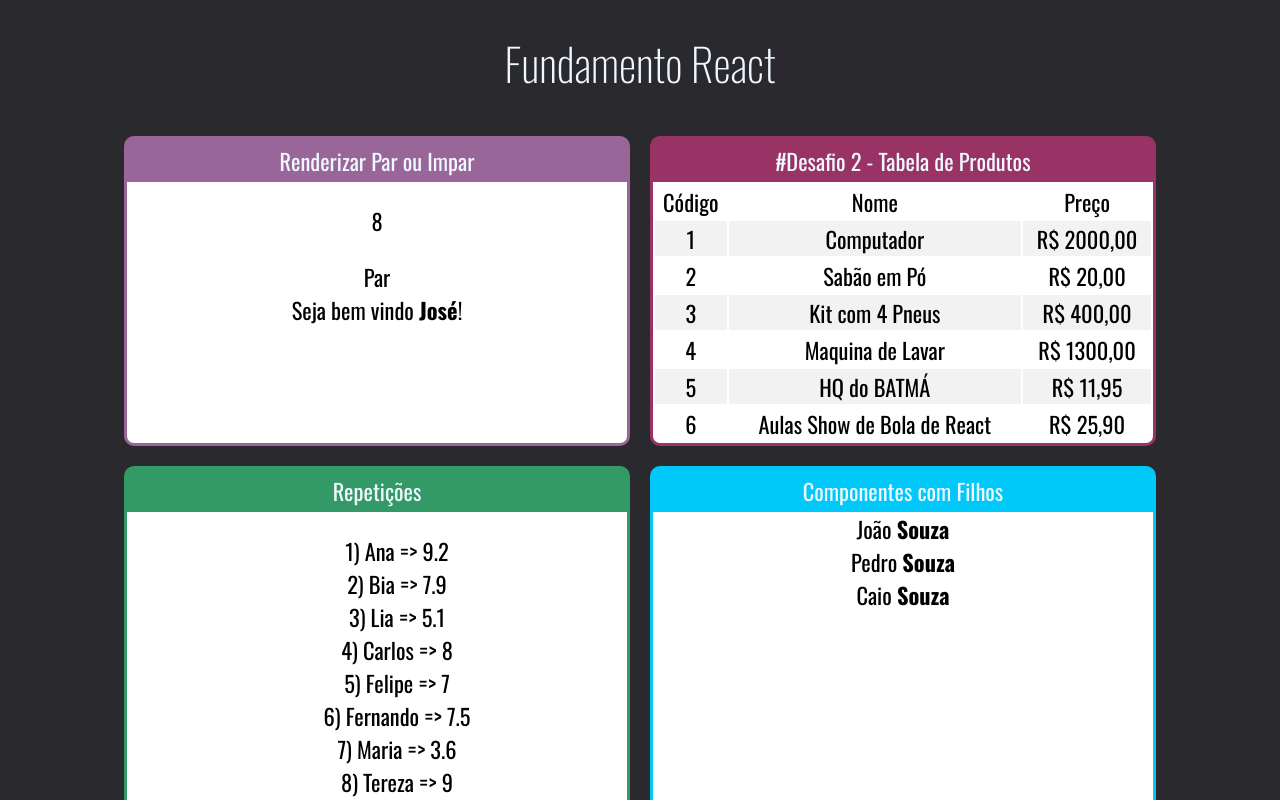
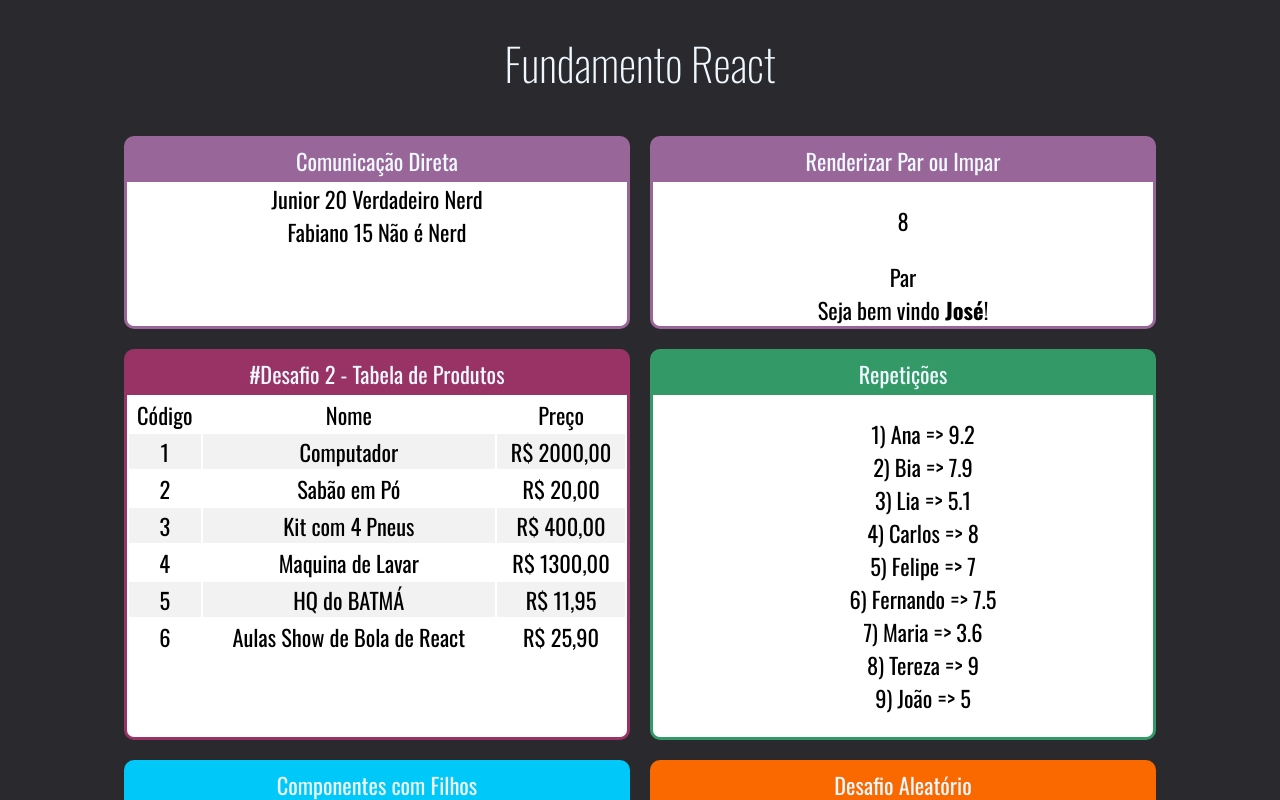
Before and after one commit to CarlosGenuino/fundamentos-react, a React (Create React App) app: page / in a window 1280 px wide. Shown: the top 800 px of the page. Built offline with nearby package versions, Linux system fonts and the light colour scheme; the HTML template or start-up script is replaced by a standard one.

Commit message:
Comunicação Direta - Pai para Filho

```diff
--- a/src/App.jsx
+++ b/src/App.jsx
@@ -12,12 +12,18 @@
 import TabelaProduto from './components/repeticao/TabelaProduto';
 import ParOuImpar from './components/condicional/ParOuImpar';
 import UserInfo from './components/condicional/UserInfo';
+import DiretaPai from './components/comunicacao/DiretaPai';
 
 export default () => (
   <div id="app">
     <h1>Fundamento React</h1>
 
     <div className="cards">
+
+
+        <Card titulo="Comunicação Direta" color="#996699">
+            <DiretaPai/>
+        </Card>
 
         <Card titulo="Renderizar Par ou Impar" color="#996699">
             <ParOuImpar numero={8}></ParOuImpar>
--- /dev/null
+++ b/src/components/comunicacao/DiretaFilho.jsx
@@ -0,0 +1,11 @@
+import React from 'react'
+
+export default props => {
+    return (
+        <div>
+            <span>{props.nome} </span>
+            <span>{props.idade} </span>
+            <span>{props.nerd ? 'Verdadeiro Nerd': 'Não é Nerd'}</span>
+        </div>
+    )
+}
--- /dev/null
+++ b/src/components/comunicacao/DiretaPai.jsx
@@ -0,0 +1,12 @@
+import React from 'react'
+import DiretaFilho from './DiretaFilho'
+
+export default props => {
+    return (
+        <div>
+            <DiretaFilho nome="Junior" idade={20} nerd={true}></DiretaFilho>
+            <DiretaFilho nome="Fabiano" idade={15} nerd={false}></DiretaFilho>
+
+        </div>
+    )
+}
```
